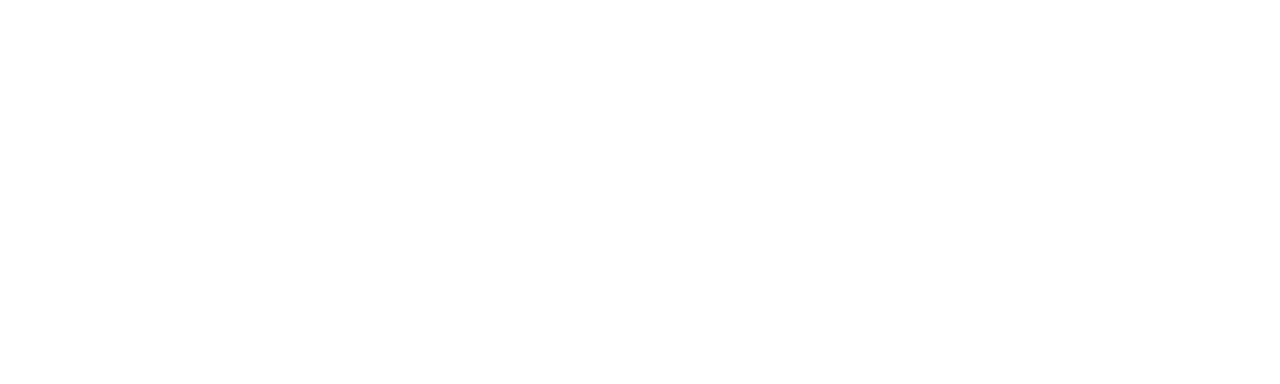
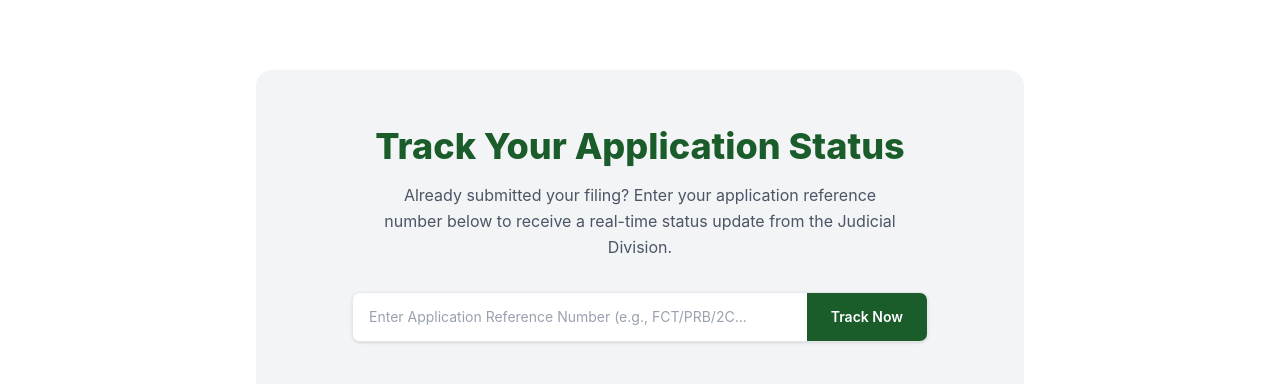
Before and after one commit to kingdada7/probateNG, a React (Vite) app in the folder Applicant/: page / in a window 1280 px wide. Shown: the part 1301-1685 px from the top of the page. Before the commit the page ends 1291 px from the top, so only its background shows below. Built offline with nearby package versions, Linux system fonts and the light colour scheme.

Commit message:
track section added to home

```diff
--- a/Applicant/pages/Home.jsx
+++ b/Applicant/pages/Home.jsx
@@ -3,6 +3,7 @@ import Navbar from "../components/Navbar";
 import Announcementbar from "../components/Announcementbar";
 import HeroSection from "../components/HeroSection";
 import ServiceSection from "../components/ServiceSection";
+import TrackSection from "../components/TrackSection";
 
 const Home = () => {
   return (
@@ -11,6 +12,7 @@ const Home = () => {
       <Navbar />
       <HeroSection />
       <ServiceSection />
+      <TrackSection/>
     </>
   );
 };
```
